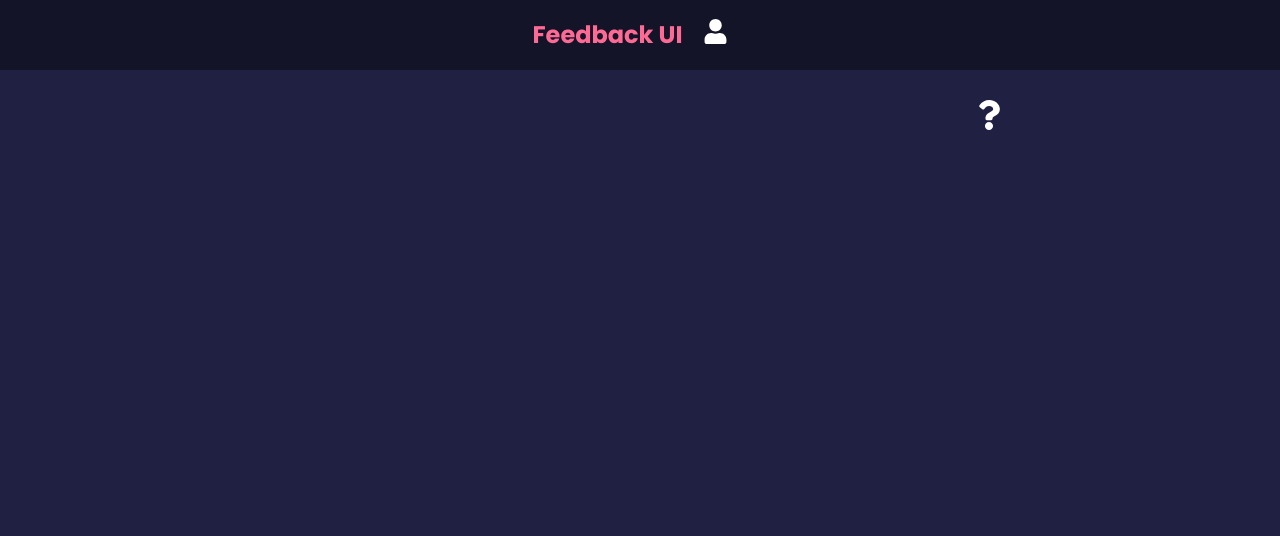
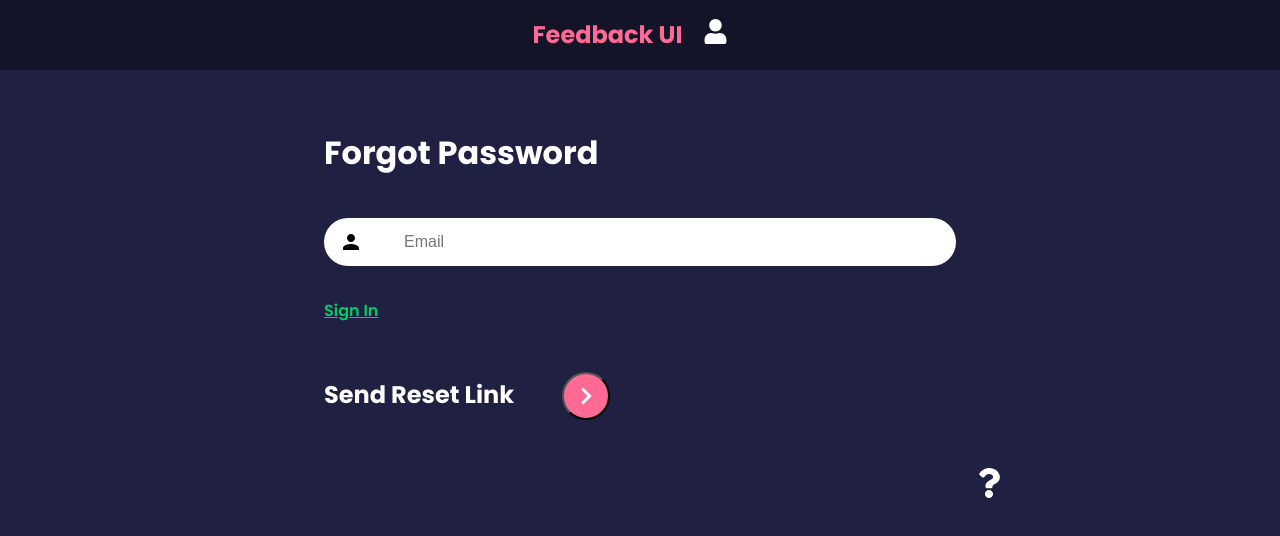
Before and after one commit to ozanisgor/react-firebase-feedback-app, a React (Create React App) app: page /forgot-password in a window 1280 px wide. Before the commit this address had no page. Shown: the top 536 px of the page. Built offline with nearby package versions, Linux system fonts and the light colour scheme.

Commit message:
add: Forgot Password Page

```diff
--- a/src/App.js
+++ b/src/App.js
@@ -9,6 +9,7 @@ import AboutPage from "./pages/AboutPage"
 import SignIn from "./pages/SignIn"
 import SignUp from "./pages/SignUp"
 import Profile from "./pages/Profile"
+import ForgotPassword from "./pages/ForgotPassword"
 import { FeedbackProvider } from "./context/FeedbackContext"
 import { ToastContainer } from "react-toastify"
 import "react-toastify/dist/ReactToastify.css"
@@ -38,6 +39,7 @@ function App() {
             <Route path='/profile' element={<PrivateRoute />}>
               <Route path='/profile' element={<Profile />} />
             </Route>
+            <Route path='/forgot-password' element={<ForgotPassword />} />
           </Routes>
 
           <AboutIconLink />
--- /dev/null
+++ b/src/pages/ForgotPassword.jsx
@@ -0,0 +1,55 @@
+import { useState } from "react"
+import { Link } from "react-router-dom"
+import { getAuth, sendPasswordResetEmail } from "firebase/auth"
+import { toast } from "react-toastify"
+import { ReactComponent as ArrowRightIcon } from "../components/assets/keyboardArrowRightIcon.svg"
+
+function ForgotPassword() {
+  const [email, setEmail] = useState("")
+
+  const onChange = (e) => {
+    setEmail(e.target.value)
+  }
+
+  const onSubmit = async (e) => {
+    e.preventDefault()
+    try {
+      const auth = getAuth()
+      await sendPasswordResetEmail(auth, email)
+      toast.success("Email was sent")
+    } catch (error) {
+      toast.error("Could not send reset email")
+    }
+  }
+
+  return (
+    <div className='pageContainer'>
+      <header>
+        <p className='pageHeader'>Forgot Password</p>
+      </header>
+      <main>
+        <form onSubmit={onSubmit}>
+          <input
+            type='email'
+            className='emailInput'
+            placeholder='Email'
+            id='email'
+            value={email}
+            onChange={onChange}
+          />
+          <Link className='forgotPasswordLink' to='/sign-in'>
+            Sign In
+          </Link>
+
+          <div className='signInBar'>
+            <div className='signInText'>Send Reset Link</div>
+            <button className='signInButton'>
+              <ArrowRightIcon fill='#ffffff' width='34px' height='34px' />
+            </button>
+          </div>
+        </form>
+      </main>
+    </div>
+  )
+}
+export default ForgotPassword
```
